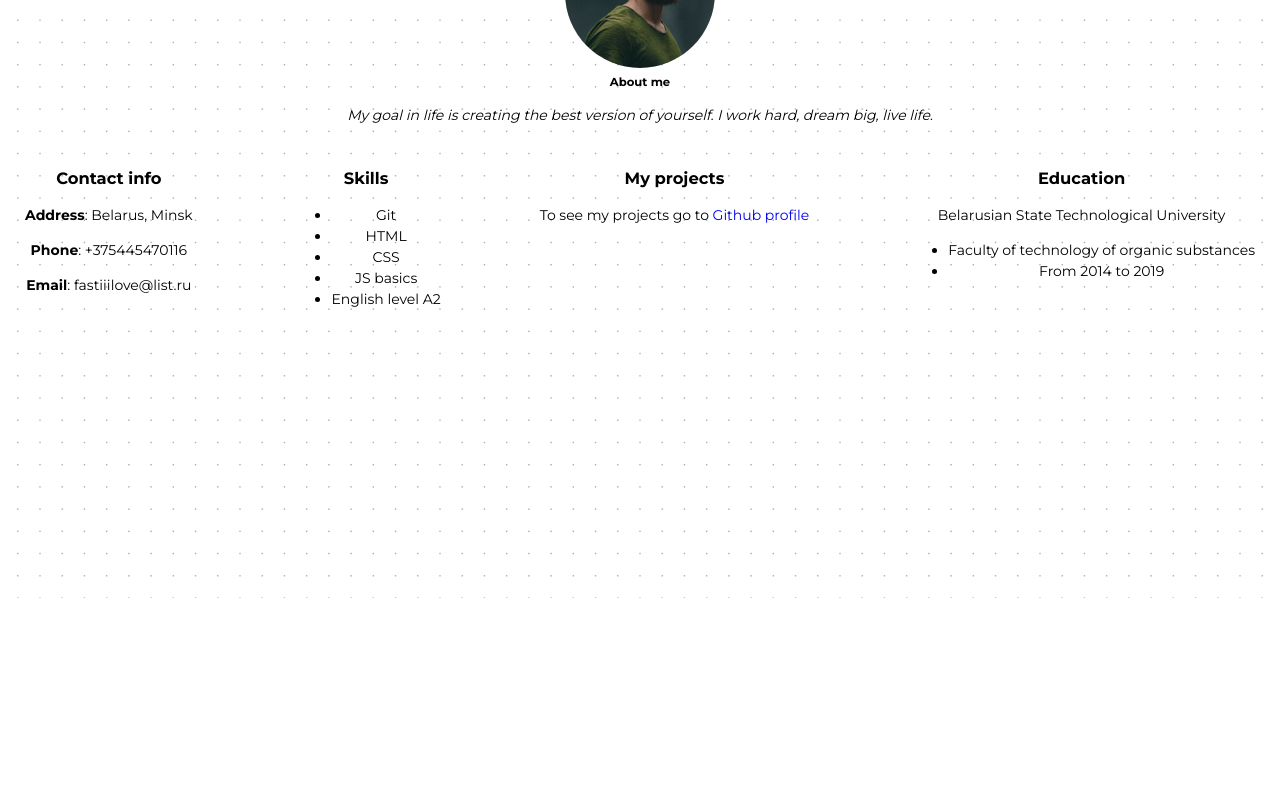
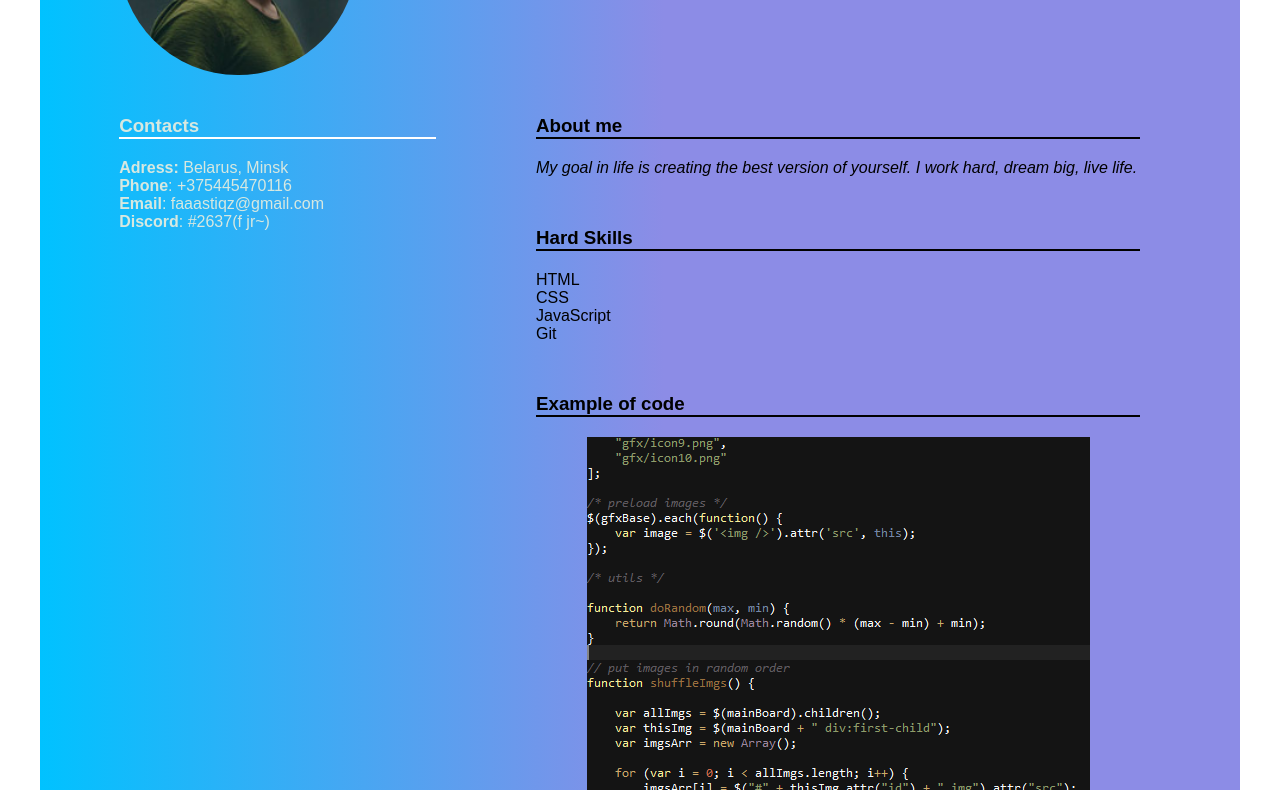
Before and after one commit to fastilov3/rsschool-cv, a plain HTML site: page index.html in a window 1280 px wide. Shown: the part 202-992 px from the top of the page. Before the commit the page ends 800 px from the top, so only its background shows below. Drawn offline with Linux system fonts and the light colour scheme.

Commit message:
feat: update cv

```diff
--- a/index.html
+++ b/index.html
@@ -1,61 +1,96 @@
 <!DOCTYPE html>
 <html lang="en">
+
 <head>
     <meta charset="UTF-8">
+    <meta http-equiv="X-UA-Compatible" content="IE=edge">
     <meta name="viewport" content="width=device-width, initial-scale=1.0">
     <link rel="stylesheet" href="style.css">
-    <link href="https://fonts.googleapis.com/css2?family=Montserrat:wght@400;700&display=swap" rel="stylesheet">
-    <title>Andrey Kononov CV</title>
+    <title>Andrei Kononov CV</title>
 </head>
+
 <body>
 
-<main>
-    <div class="header">
-        <h1 class="cv__name">Andrey Kononov</h1>
-        <h3 class="cv__name">Junior Developer</h3>
+    <div class="container">
+        <div class="main-inner">
+            <aside class="aside-panel">
+                <img class="avatar" src="assets/images/man.jpg" alt="photo">
+                <section class="contacts">
+                    <h3 class="contacts__title">Contacts</h3>
+                    <ul class="contacts__list">
+                        <li>
+                            <a href="https://www.google.com/maps/d/u/0/viewer?msa=0&ie=UTF8&t=m&ll=53.88748195081608%2C27.559911813935525&spn=6.485466%2C17.556152&z=13&source=embed&mid=1S1SomW7QMGk9EEcwASUV2bggDfM"><strong>Adress:</strong> Belarus, Minsk</a>
+                        </li>
+                        <li>
+                            <a href="tel:+375445470116"><strong>Phone</strong>: +375445470116</a>
+                        </li>
+                        <li>
+                            <a href="mailto:faaastiqz@gmail.com"><strong>Email</strong>: faaastiqz@gmail.com</a>
+                        </li>
+                        <li><strong>Discord</strong>: #2637(f jr~)</li>
+                    </ul>
+                </section>
+            </aside>
+            <main class="main-content">
+                <div class="main-content__container">
+                    <header class="header">
+                        <h1>Andrei Kononov</h1>
+                        <h2>Front-end Developer</h2>
+                    </header>
+                    <section class="main-section">
+                        <div class="about-me-wrapper">
+                            <h3 class="about-me__title main__title">About me</h3>
+                            <p class="about-me__text">My goal in life is creating the best version of yourself. I work hard, dream big, live life.</p>
                         </div>
-    <div class="intro">
-        <div class="cv__photo">
-            <img class="avatar" src="../rsschool-cv/assets/images/man.jpg" alt="Andrey's photo">
-            <h5>About me</h5>
-            <p class="about__info">My goal in life is creating the best version of yourself. I work hard, dream big, live life.</p>
-        </div>
-        <div class="container">
-            <div class="contact__info">
-                <h3>Contact info</h3>
-                <p><strong>Address</strong>: Belarus, Minsk</p>
-                <p><strong>Phone</strong>: +375445470116</p>
-                <p><strong>Email</strong>: fastiiilove@list.ru</p>
-            </div>
-            <div class="skills_info">
-                <h3>Skills</h3>
+                    </section>
+                    <section class="main-section">
+                        <div class="skills">
+                            <h3 class="skills__title main__title">Hard Skills</h3>
                             <ul>
-                    <li>Git</li>
                                 <li>HTML</li>
                                 <li>CSS</li>
-                    <li>JS basics</li>
-                    <li>English level A2</li>
+                                <li>JavaScript</li>
+                                <li>Git</li>
                             </ul>
                         </div>
-            <div class="project__info">
-                <h3>My projects</h3>
-                <p>To see my projects go to <a href="https://github.com/fastilov3/rsschool-cv">Github profile</a></p>
-            </div>
-            <div class="education__info">
-                <h3>Education</h3>
-                <p>Belarusian State Technological University</p>
+                    </section>
+                    <section class="main-section">
+                        <h3 class="main__title">Example of code</h3>
+                        <figure>
+                            <img class="img-code" src="assets/images/code.png" alt="example of code">
+                            <figcaption>Example of code</figcaption>
+                    </section>
+                    <section class="main-section">
+                        <h3 class="main__title">Education and training courses</h3>
                         <ul>
-                        <li>Faculty of technology of organic substances</li>
-                        <li>From 2014 to 2019</li>
+                            <li class="education-list">Belarusian State Technological University</li>
+                            <li class="education-list">JavaScript on learn.javascript.ru</li>
+                            <li class="education-list">JavaScript on developer.mozilla.org</li>
+                            <li class="education-list">Video Lessons JavaScript by Vladilen Minin</li>
+                            <li class="education-list">HTML Academy Video Lessons HTML, CSS and JavaScript</li>
                         </ul>
-
-            </div>
-        </div>
-
+                    </section>
+                    <section class="main-section">
+                        <h3 class="main__title">English language</h3>
+                        <p>Intermediate English - B1</p>
+                    </section>
                 </div>
 
             </main>
 
+        </div>
+        <footer class="footer">
+            <div class="footer__container">
+                <a href="https://rs.school/js/"><img src="assets/images/rss-logo.svg" alt="rss-logo" width="160" height="80"></a>
+                <div class="github">
+                    <p class="github__text gh">2021</p>
+                    <a class="github__link gh" href="https://github.com/fastilov3">GitHub Profile</a>
+                </div>
+            </div>
+
+        </footer>
+    </div>
 
 </body>
+
 </html>
--- /dev/null
+++ b/s.css
@@ -0,0 +1,63 @@
+body {
+    margin: 0;
+    font-family: 'Montserrat', sans-serif;
+    font-size: 14px;
+    color: black;
+    line-height: 1.5;
+}
+h1, h2, h3, h4, h5, h6 {
+    margin: 0;
+}
+main {
+    text-align: center;
+}
+
+
+/* Header */
+
+.header {
+    position: absolute;
+    top: 0;
+    width: 100%;
+    margin: 0;
+    z-index: 1;
+
+}
+.cv__name {
+    margin: 20px 0;
+
+}
+/* Intro */
+.intro {
+    width: 100%;
+    height: 100vh;
+    background:
+    url("../rsschool-cv/assets/images/pattern.png") center repeat;
+
+    position: absolute;
+}
+
+/* Container */
+.container {
+    margin: 40px 25px;
+    display: flex;
+    justify-content: space-between;
+}
+
+.cv__photo {
+    margin-top: 120px;
+
+}
+.avatar {
+    width: 150px;
+    height: 150px;
+    border-radius: 50%;
+}
+
+.about__info {
+    font-style: italic;
+}
+
+.project__info, a {
+    text-decoration: none;
+}
--- a/style.css
+++ b/style.css
@@ -1,63 +1,138 @@
     body {
-    margin: 0;
         font-family: 'Montserrat', sans-serif;
-    font-size: 14px;
-    color: black;
-    line-height: 1.5;
-}
-h1, h2, h3, h4, h5, h6 {
-    margin: 0;
-}
-main {
-    text-align: center;
+        font-style: normal;
+        font-weight: normal;
+        font-size: 1.6rem;
     }
 
+     :root {
+        font-size: 10px;
+    }
 
-/* Header */
+    * {
+        margin: 0;
+        padding: 0;
+        box-sizing: border-box;
+        -webkit-box-sizing: border-box;
+        -moz-box-sizing: border-box;
+    }
+
+    li {
+        list-style-type: none;
+    }
+
+    a {
+        text-decoration: none;
+        color: #d7e8e0;
+    }
+
+    .container {
+        width: 1200px;
+        margin: 0 auto;
+        background: rgb(2, 0, 36);
+        background: linear-gradient(90deg, rgba(2, 0, 36, 1) 0%, rgba(0, 194, 255, 1) 0%, rgba(140, 140, 230, 1) 52%);
+    }
+
+    .main-inner {
+        display: flex;
+        width: 100%;
+    }
+    /* ASIDE-PANEL */
+
+    .aside-panel {
+        width: 33%;
+        color: #d7e8e0;
+    }
+
+    .avatar {
+        display: block;
+        width: 60%;
+        border-radius: 50%;
+        margin: 10% auto;
+    }
+
+    .contacts__title {
+        margin-left: 20%;
+        margin-bottom: 5%;
+        border-bottom: solid 2px white;
+    }
+
+    .contacts__list {
+        margin-left: 20%;
+    }
+    /* MAIN-CONTENT */
+
+    .main-content {
+        width: 67%;
+    }
+
+    .main-section {
+        margin-bottom: 5rem;
+    }
+
+    .main-content__container {
+        margin: 0 10rem;
+    }
 
     .header {
-    position: absolute;
-    top: 0;
-    width: 100%;
-    margin: 0;
-    z-index: 1;
-
-}
-.cv__name {
-    margin: 20px 0;
-
-}
-/* Intro */
-.intro {
-    width: 100%;
-    height: 100vh;
-    background:
-    url("../rsschool-cv/assets/images/pattern.png") center repeat;
-
-    position: absolute;
+        margin-top: 10rem;
+        margin-bottom: 13rem;
     }
 
-/* Container */
-.container {
-    margin: 40px 25px;
-    display: flex;
-    justify-content: space-between;
+    h1 {
+        font-size: 5rem;
     }
 
-.cv__photo {
-    margin-top: 120px;
-
-}
-.avatar {
-    width: 150px;
-    height: 150px;
-    border-radius: 50%;
+    h2 {
+        font-size: 2.5rem;
     }
 
-.about__info {
+    .main__title {
+        border-bottom: solid 2px black;
+        margin-bottom: 2rem;
+    }
+
+    .about-me__text {
         font-style: italic;
     }
 
-.project__info, a {
-    text-decoration: none;
+    .img-code {
+        display: block;
+        margin: 0 auto;
     }
+
+    figcaption {
+        text-align: center;
+        font-style: italic;
+    }
+
+    .education-list {
+        font-style: italic;
+    }
+
+    .footer {
+        background: linear-gradient(90deg, rgba(112, 108, 173, 1) 0%, rgba(171, 171, 222, 1) 28%, rgba(96, 195, 198, 1) 58%);
+    }
+
+    .footer__container {
+        display: flex;
+        justify-content: space-between;
+        max-width: 1000px;
+        margin: 0 auto;
+    }
+
+    .github {
+        margin: auto 0;
+    }
+
+    .gh {
+        color: rgba(254, 243, 243, 0.77);
+        font-weight: bold;
+    }
+
+    .github__link:hover {
+        cursor: pointer;
+        color: rgb(97, 97, 97);
+        border-bottom: solid 2px rgb(97, 97, 97);
+        /* transition: .2s; */
+    }
```
Also changed, not shown: i.html (added, +64 -0 lines), assets/images/code.png (added), assets/images/img.jpg (added), assets/images/rss-logo.svg (added). Lines whose indentation alone changed are shown as unchanged.
